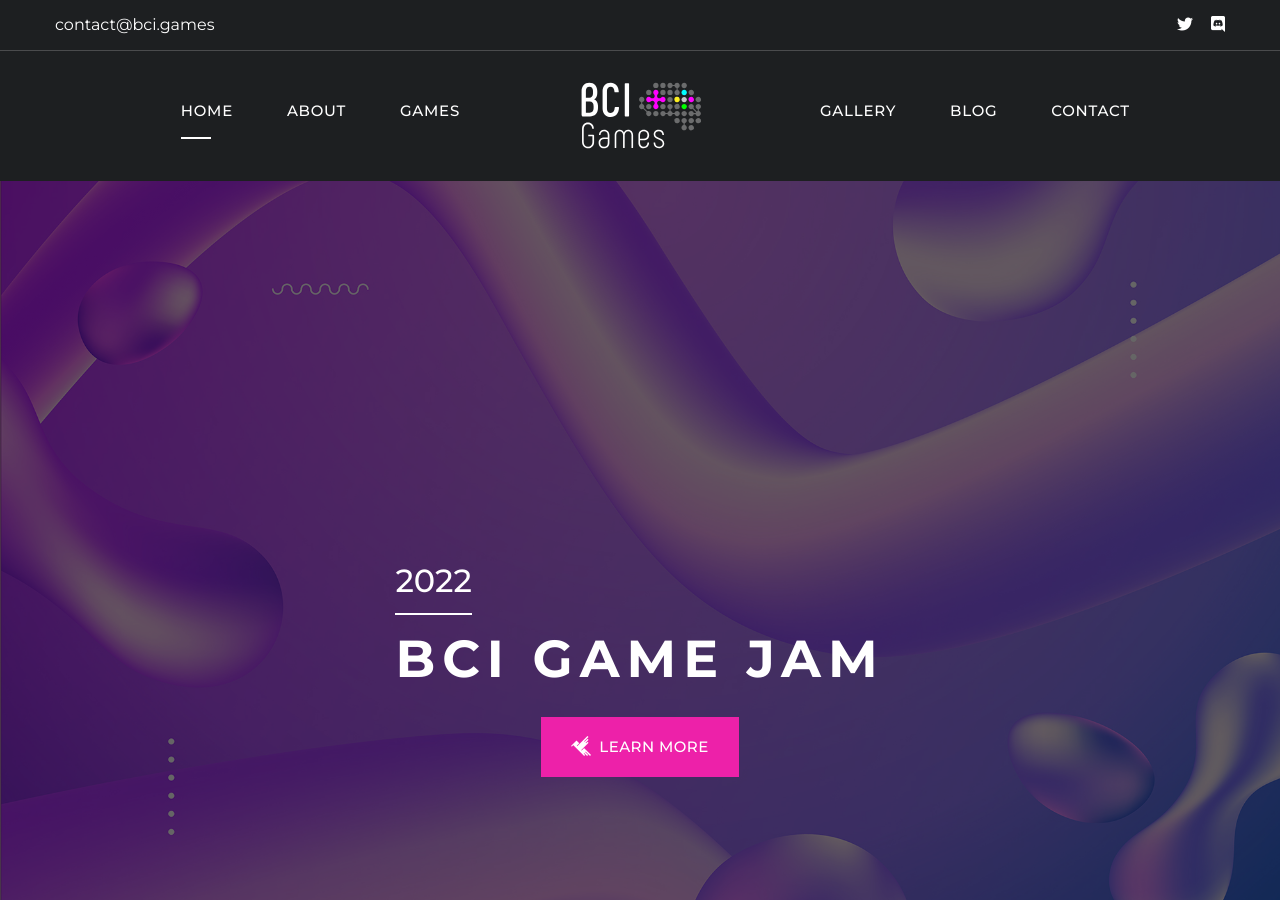
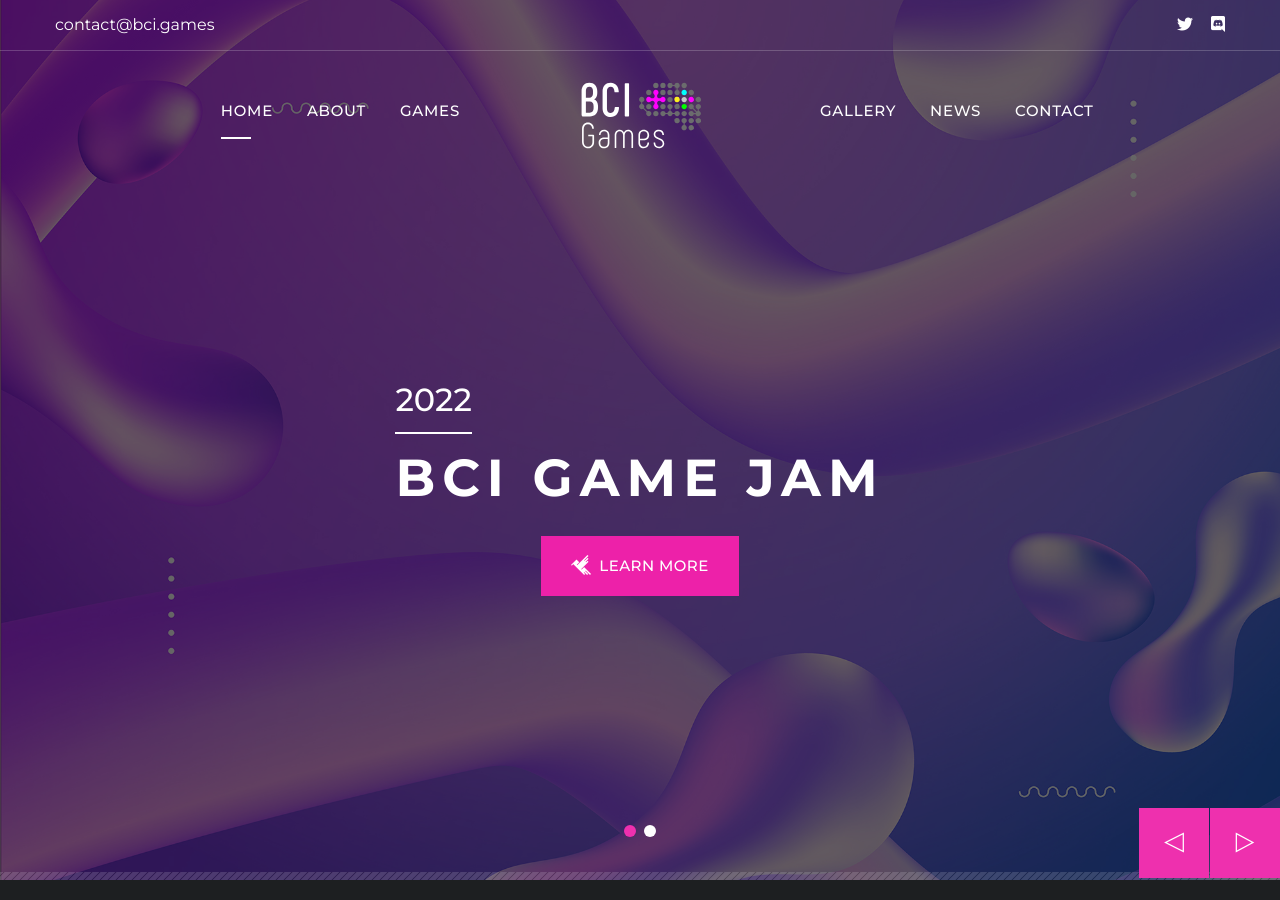
Before and after one commit to BCI-Games/bci-games.github.io, a Jekyll site: the page built from index.html, in a window 1280 px wide and 900 px high. Built offline with Jekyll 4.4.1, drawn with Linux system fonts in a browser that asks for light colours.

Commit message:
fix minor CSS conditional

```diff
--- a/_includes/navigation.html
+++ b/_includes/navigation.html
@@ -3,7 +3,7 @@
         <div class="preloader"><div class="icon"></div></div>
 
         <!-- Main Header -->
-        <header class="main-header {% if page.url == "/index.html" %} header-style-two {% else %} header-style-two-sub {% endif %} ">
+        <header class="main-header {% if page.url == "/" %} header-style-two {% else %} header-style-two-sub {% endif %} ">
             <div class="header-container">
                 <div class="header-top">
                     <div class="auto-container">
@@ -48,16 +48,6 @@
                                     <div class="collapse navbar-collapse show clearfix" id="navbarSupportedContent">
                                         <ul class="navigation clearfix">
                                             <li class="current dropdown"><a href="/index.html">Home</a>
-                                                <ul>
-                                                    <li><a href="/index.html">Home Page 01</a></li>
-                                                    <li><a href="/index-2.html">Home Page 02</a></li>
-                                                    <li class="dropdown"><a href="/index.html">Header Styles</a>
-                                                        <ul>
-                                                            <li><a href="/index.html">Header Type 01</a></li>
-                                                            <li><a href="/index-2.html">Header Type 02</a></li>
-                                                        </ul>
-                                                    </li>
-                                                </ul>
                                             </li>
                                             <li class="dropdown"><a href="/about.html">About</a>
                                                 <ul>
@@ -75,12 +65,7 @@
                                         </ul>
                                         <ul class="navigation clearfix">
                                             <li><a href="/gallery.html">Gallery</a></li>
-                                            <li class="dropdown"><a href="/blog.html">Blog</a>
-                                               <ul>
-                                                    <li><a href="/blog.html">Blog Sidebar</a></li>
-                                                    <li><a href="/blog-grid.html">Blog Grid View</a></li>
-                                                    <li><a href="/blog-single.html">Blog Single</a></li>
-                                                </ul>
+                                            <li class="dropdown"><a href="/news.html">news</a>
                                             </li>
                                             <li><a href="/contact.html">Contact</a></li>
                                         </ul>
```
